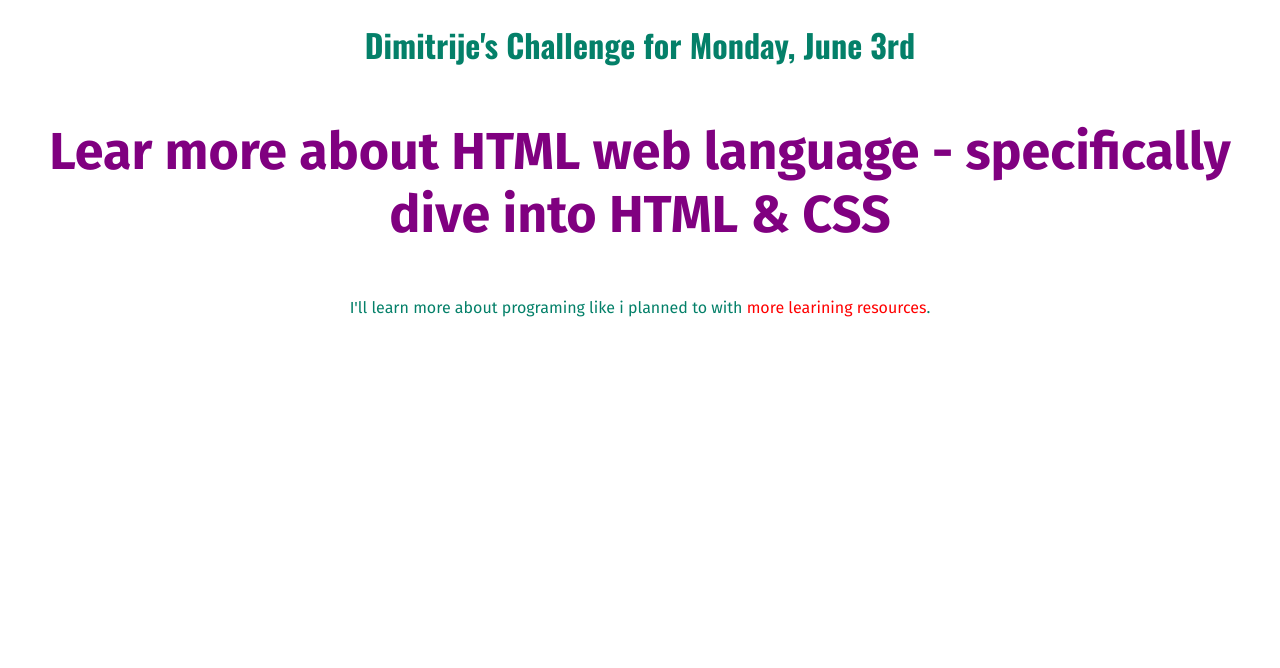
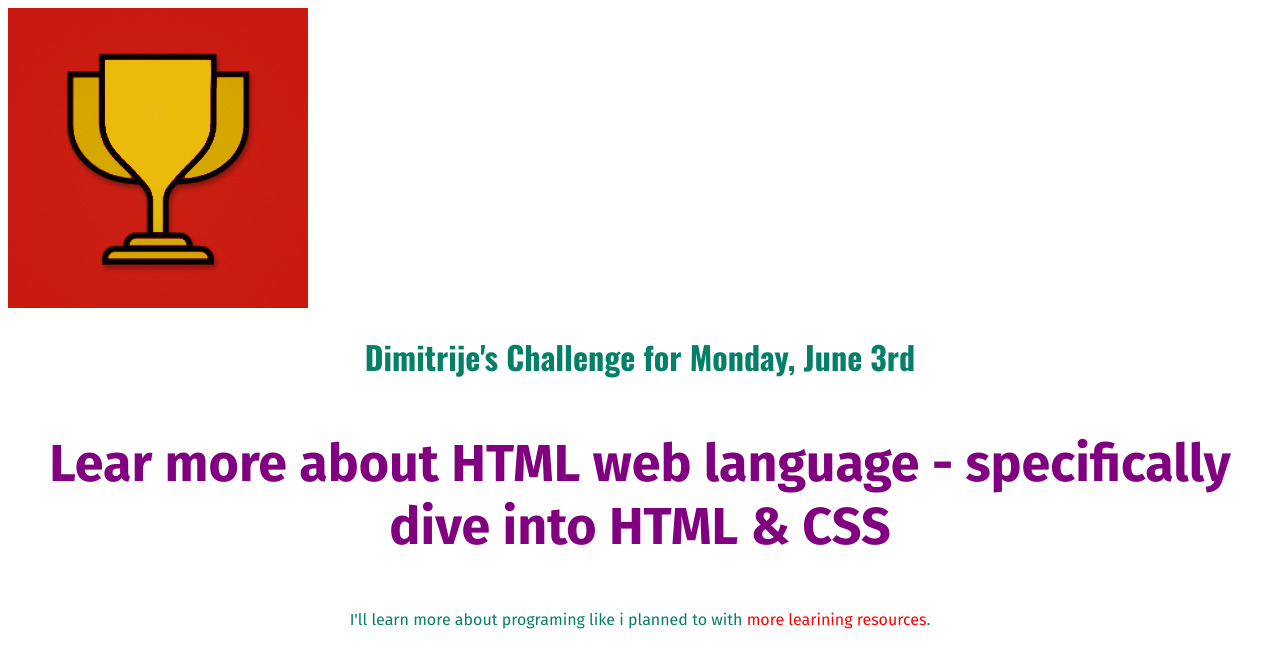
Before and after one commit to DimitrijeBigovic/Html-CSS-cortex, a plain HTML site: page index.html in a window 1280 px wide. Drawn offline with nearby package versions, Linux system fonts and the light colour scheme.

Commit message:
added a image

```diff
--- a/index.html
+++ b/index.html
@@ -11,6 +11,7 @@
     <title>My Daily Challenge</title>
   </head>
   <body>
+    <img src="challenges-trophy.jpg" alt="A trophy">
     <h1>Dimitrije's Challenge for Monday, June 3rd</h1>
     <p id="todays-learning">
       Lear more about HTML web language - specifically dive into HTML & CSS
```
Also changed, not shown: challenges-trophy.jpg (added).
